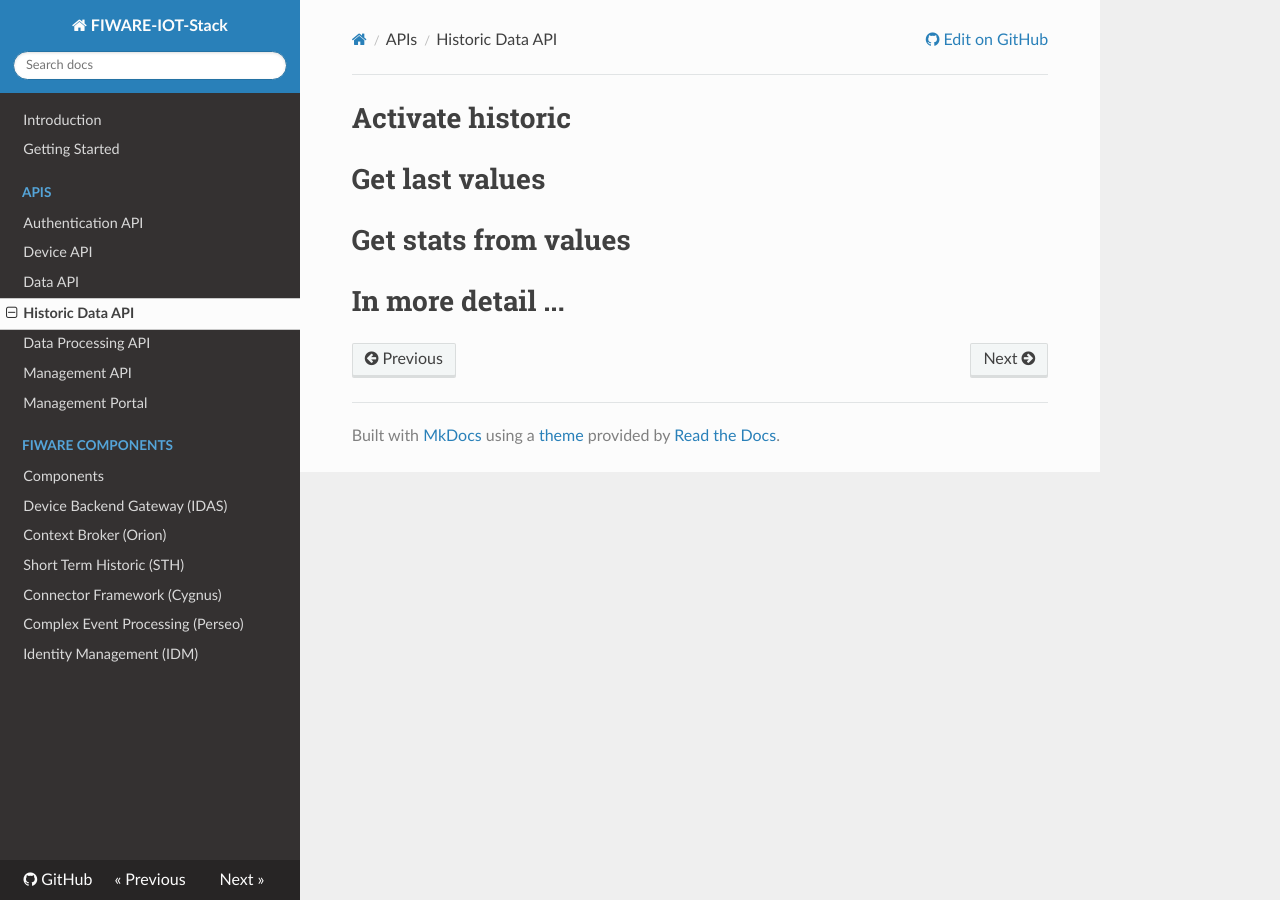
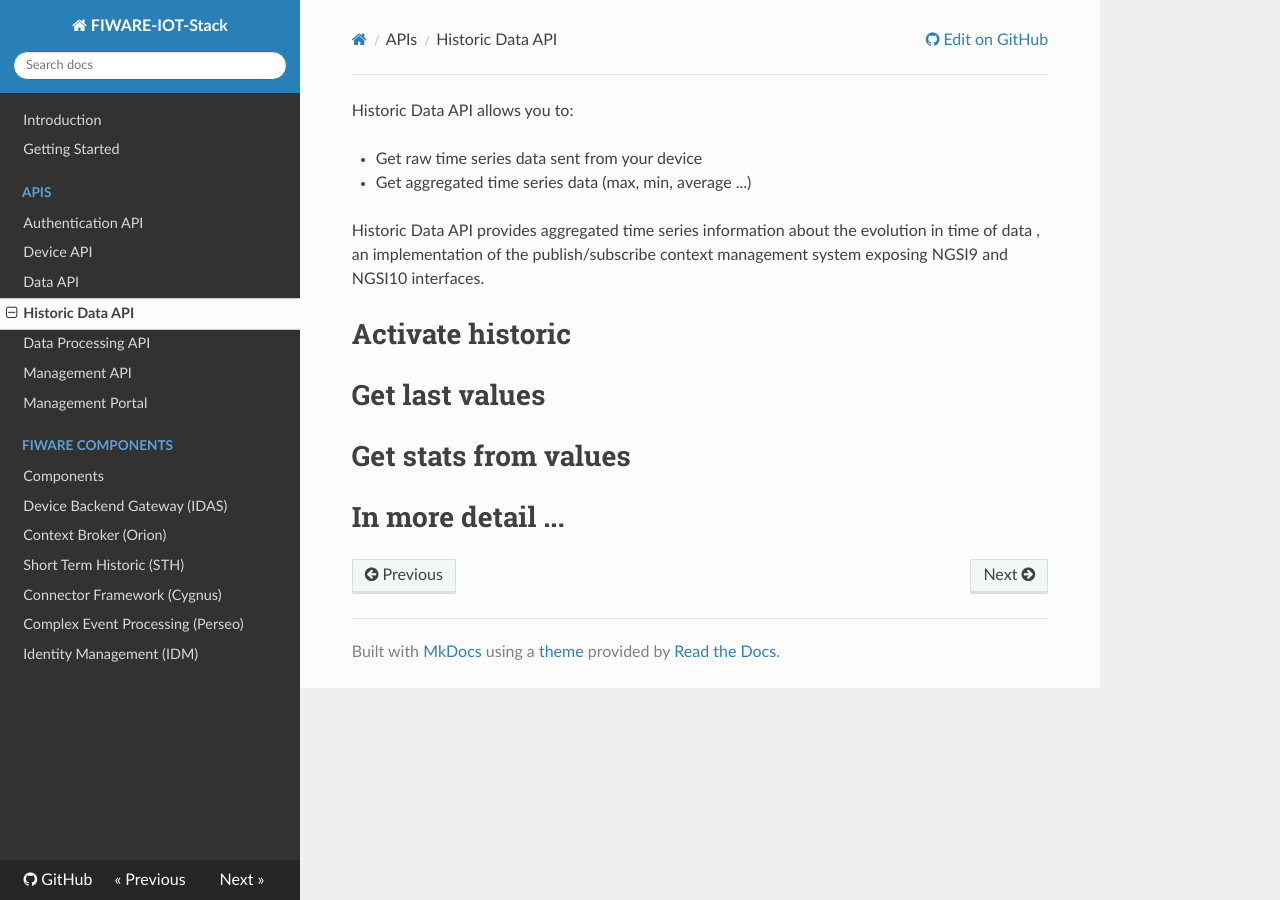
Before and after one commit to telefonicaid/thinking-cities, an MkDocs documentation site: the page built from docs/historicdata_api.md, in a window 1280 px wide. Built offline with MkDocs 1.6.1, drawn with Linux system fonts in a browser that asks for light colours; nearby versions of some CDN libraries; old or Windows-style settings are respelled for this version of MkDocs.

Commit message:
Update historicdata_api.md

```diff
--- a/docs/historicdata_api.md
+++ b/docs/historicdata_api.md
@@ -1,3 +1,9 @@
+Historic Data API allows you to:
+
+- Get raw time series data sent from your device
+- Get aggregated time series data (max, min, average ...)
+
+Historic Data API provides aggregated time series information about the evolution in time of data , an implementation of the publish/subscribe context management system exposing NGSI9 and NGSI10 interfaces.
 
 # Activate historic
 
```
